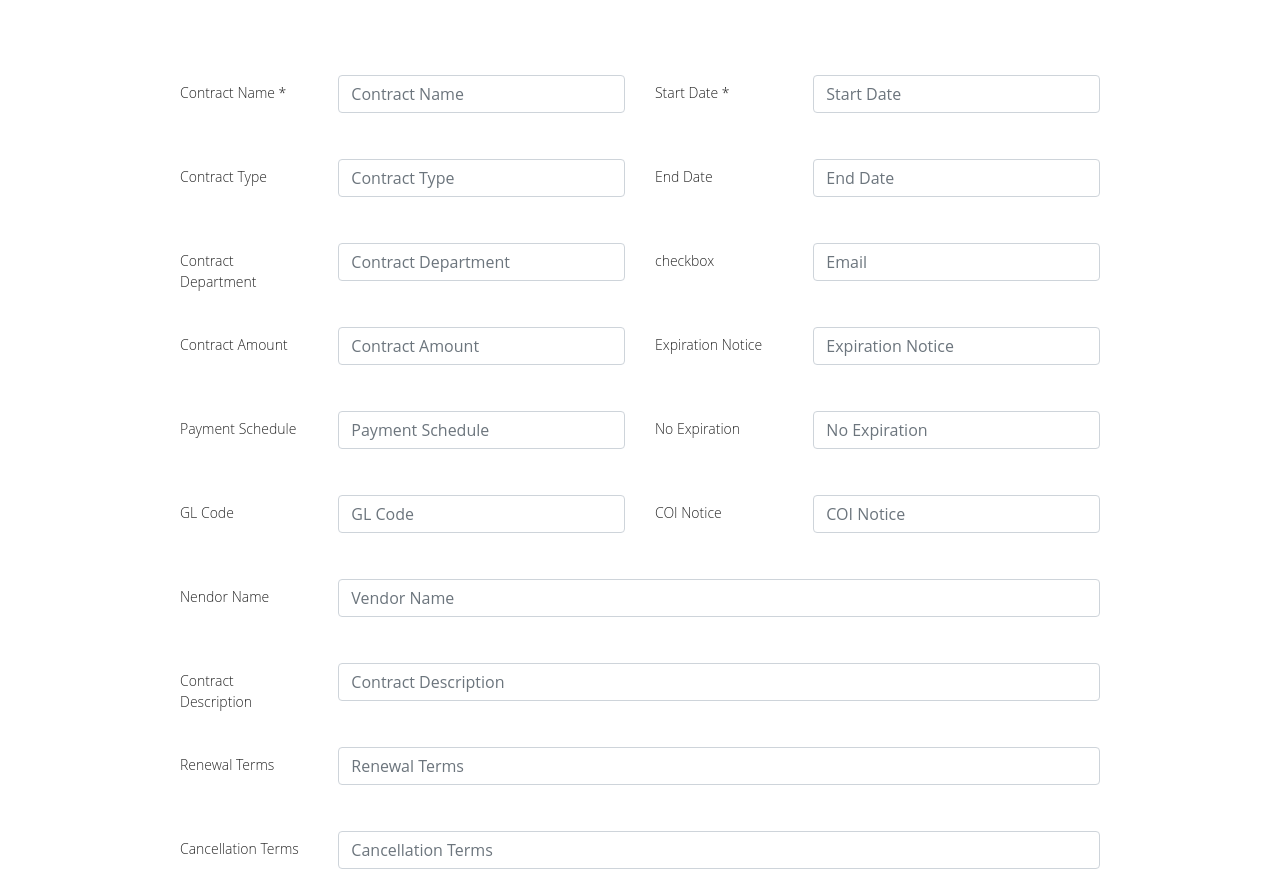
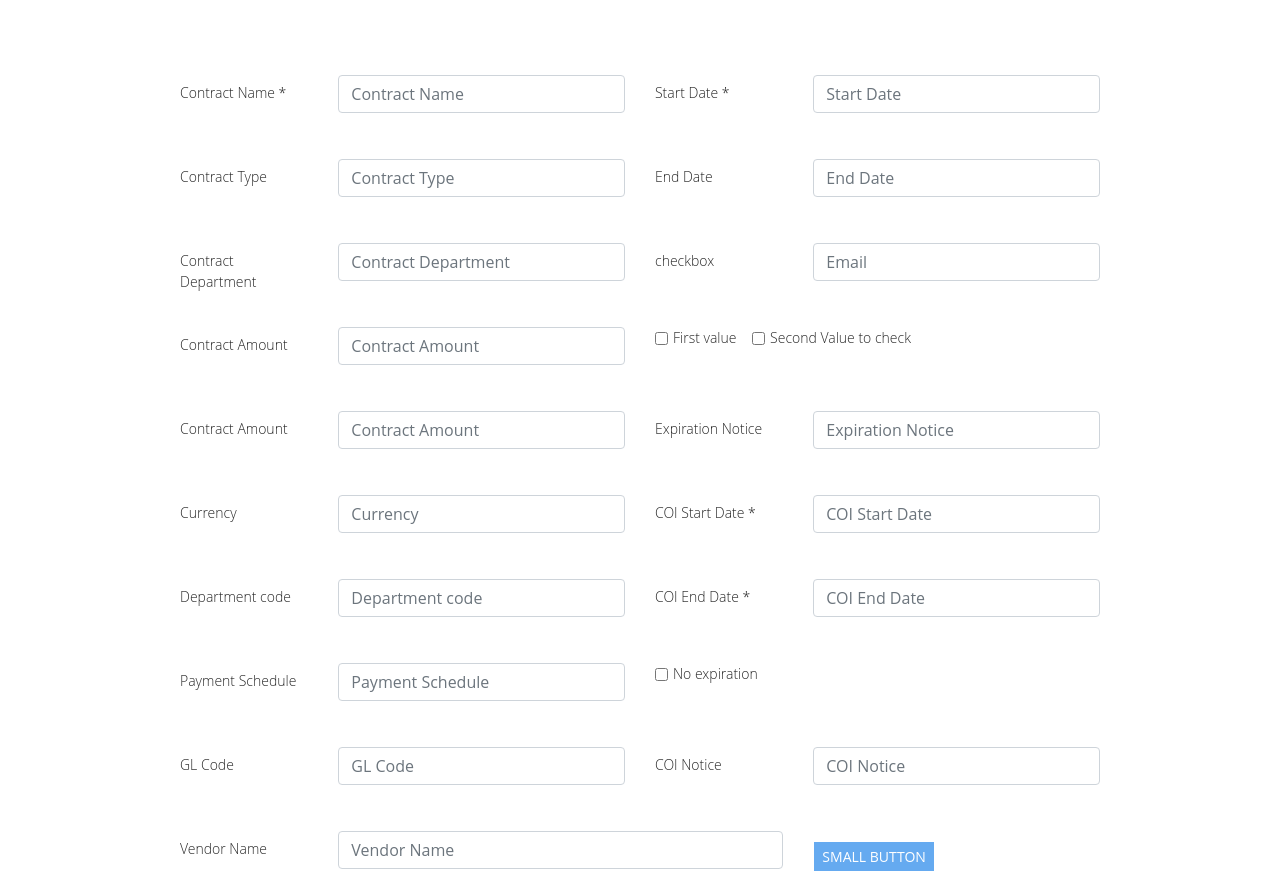
Before and after one commit to p8queiroz/custom-bootstrap-theme, a plain HTML site: page prototype/index.html in a window 1280 px wide. Shown: the part 91-962 px from the top of the page. Drawn offline with Linux system fonts and the light colour scheme.

Commit message:
main items of the form

```diff
--- a/prototype/index.html
+++ b/prototype/index.html
@@ -90,22 +90,62 @@
                                 <div class="col-sm-4">
                                 <input type="email" class="form-control" id="inputEmail3" placeholder="Contract Amount">
                                 </div>
+                                <div class="col-sm-4">
+                                    <div class="form-check form-check-inline">
+                                        <input class="form-check-input" type="checkbox" id="inlineCheckbox1" value="option1">
+                                        <label class="form-check-label" for="inlineCheckbox1">First value</label>
+                                    </div>
+                                    <div class="form-check form-check-inline">
+                                        <input class="form-check-input" type="checkbox" id="inlineCheckbox2" value="option2">
+                                        <label class="form-check-label" for="inlineCheckbox2">Second Value to check</label>
+                                    </div>
+                                </div>
+
+                         </div>
+                         <div class="form-group row">
+                                <label for="inputEmail3" class="col-sm-2 col-form-label">Contract Amount</label>
+                                <div class="col-sm-4">
+                                <input type="email" class="form-control" id="inputEmail3" placeholder="Contract Amount">
+                                </div>
 
                                 <label for="inputEmail3" class="col-sm-2 col-form-label">Expiration Notice</label>
                                 <div class="col-sm-4">
                                 <input type="email" class="form-control" id="inputEmail3" placeholder="Expiration Notice">
                                 </div>
                          </div>
+                         <div class="form-group row">
+                                <label for="inputEmail3" class="col-sm-2 col-form-label">Currency</label>
+                                <div class="col-sm-4">
+                                <input type="email" class="form-control" id="inputEmail3" placeholder="Currency">
+                                </div>
 
+                                <label for="inputEmail3" class="col-sm-2 col-form-label">COI Start Date *</label>
+                                <div class="col-sm-4">
+                                <input type="email" class="form-control" id="inputEmail3" placeholder="COI Start Date">
+                                </div>
+                         </div>
+                          <div class="form-group row">
+                                <label for="inputEmail3" class="col-sm-2 col-form-label">Department code</label>
+                                <div class="col-sm-4">
+                                <input type="email" class="form-control" id="inputEmail3" placeholder="Department code">
+                                </div>
+
+                                <label for="inputEmail3" class="col-sm-2 col-form-label">COI End Date *</label>
+                                <div class="col-sm-4">
+                                <input type="email" class="form-control" id="inputEmail3" placeholder="COI End Date">
+                                </div>
+                         </div>
                          <div class="form-group row">
                                 <label for="inputEmail3" class="col-sm-2 col-form-label">Payment Schedule</label>
                                 <div class="col-sm-4">
                                 <input type="email" class="form-control" id="inputEmail3" placeholder="Payment Schedule">
                                 </div>
 
-                                <label for="inputEmail3" class="col-sm-2 col-form-label">No Expiration</label>
                                 <div class="col-sm-4">
-                                <input type="email" class="form-control" id="inputEmail3" placeholder="No Expiration">
+                                <div class="form-check form-check-inline">
+                                        <input class="form-check-input" type="checkbox" id="inlineCheckbox1" value="option1">
+                                        <label class="form-check-label" for="inlineCheckbox1">No expiration</label>
+                                </div>
                                 </div>
                          </div>
                           <div class="form-group row">
@@ -121,27 +161,31 @@
                          </div>
 
                          <div class="form-group row">
-                                <label for="inputEmail3" class="col-sm-2 col-form-label">Nendor Name</label>
-                                <div class="col-sm-10">
+                                <label for="inputEmail3" class="col-sm-2 col-form-label">Vendor Name</label>
+                                <div class="col-sm-6">
                                 <input type="email" class="form-control" id="inputEmail3" placeholder="Vendor Name">
                                 </div>
+                                <div class="col-sm-2">
+                                 <button type="button" class="btn btn-primary btn-sm">Small button</button>
+                                </div>
                          </div>
+
                          <div class="form-group row">
                                 <label for="inputEmail3" class="col-sm-2 col-form-label">Contract Description</label>
                                 <div class="col-sm-10">
-                                <input type="email" class="form-control" id="inputEmail3" placeholder="Contract Description">
+                                 <textarea class="form-control" id="exampleFormControlTextarea1" rows="3"></textarea>
                                 </div>
                          </div>
                          <div class="form-group row">
                                 <label for="inputEmail3" class="col-sm-2 col-form-label">Renewal Terms</label>
                                 <div class="col-sm-10">
-                                <input type="email" class="form-control" id="inputEmail3" placeholder="Renewal Terms">
+                                <textarea class="form-control" id="exampleFormControlTextarea1" rows="3"></textarea>
                                 </div>
                          </div>
                          <div class="form-group row">
                                 <label for="inputEmail3" class="col-sm-2 col-form-label">Cancellation Terms</label>
                                 <div class="col-sm-10">
-                                <input type="email" class="form-control" id="inputEmail3" placeholder="Cancellation Terms">
+                                <textarea class="form-control" id="exampleFormControlTextarea1" rows="3"></textarea>
                                 </div>
                          </div>
                          <div class="form-group row">
```
